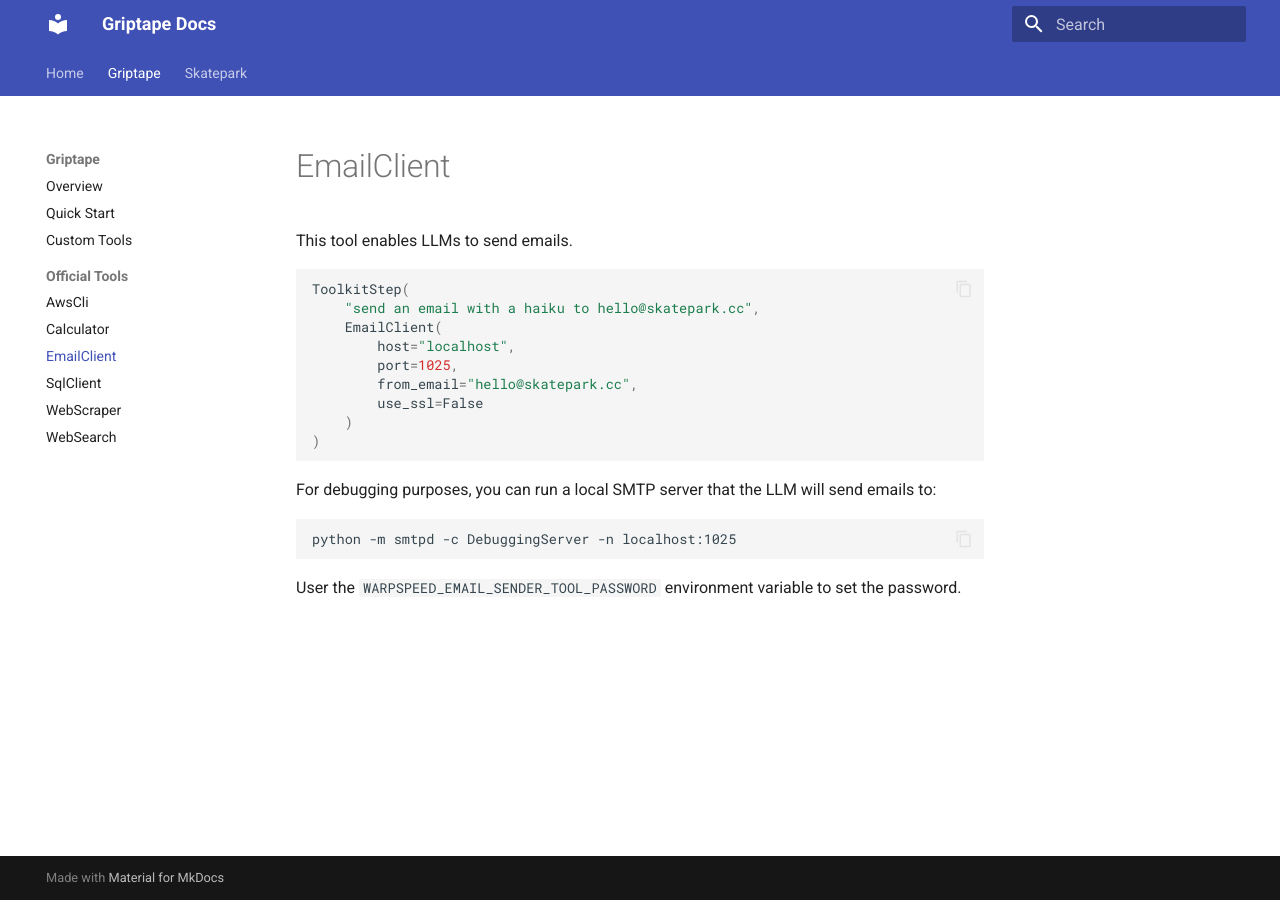
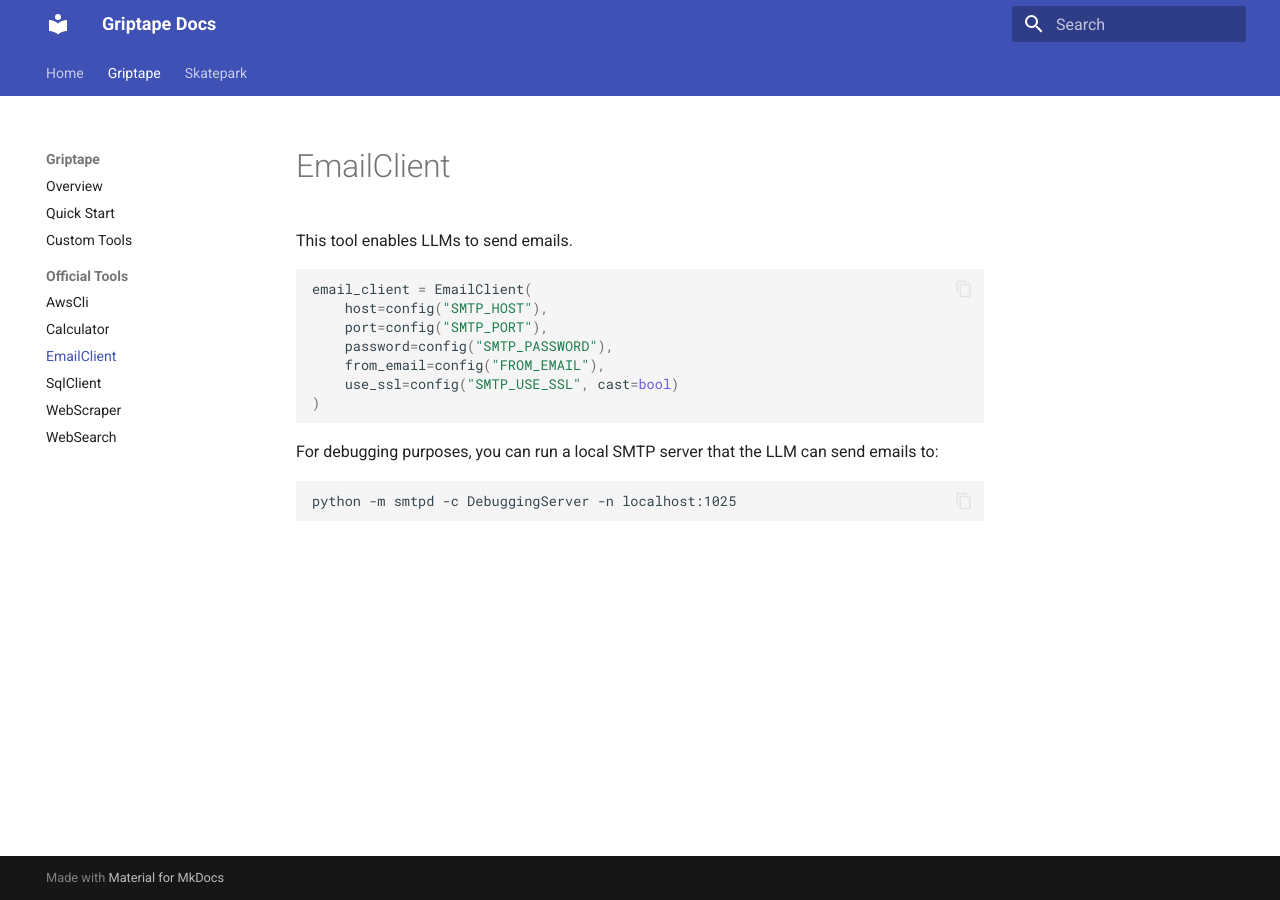
Before and after one commit to griptape-ai/griptape-docs, an MkDocs documentation site: the page built from docs/griptape/tools/official_tools/email_client.md, in a window 1280 px wide. Built offline with MkDocs 1.6.1 and Material for MkDocs 9.7.7, drawn with Linux system fonts in a browser that asks for light colours.

Commit message:
Upadte tool docs

````diff
--- a/docs/griptape/tools/official_tools/email_client.md
+++ b/docs/griptape/tools/official_tools/email_client.md
@@ -3,21 +3,17 @@
 This tool enables LLMs to send emails.
 
 ```python
-ToolkitStep(
-    "send an email with a haiku to hello@skatepark.cc",
-    EmailClient(
-        host="localhost",
-        port=1025,
-        from_email="hello@skatepark.cc",
-        use_ssl=False
-    )
+email_client = EmailClient(
+    host=config("SMTP_HOST"),
+    port=config("SMTP_PORT"),
+    password=config("SMTP_PASSWORD"),
+    from_email=config("FROM_EMAIL"),
+    use_ssl=config("SMTP_USE_SSL", cast=bool)
 )
 ```
 
-For debugging purposes, you can run a local SMTP server that the LLM will send emails to:
+For debugging purposes, you can run a local SMTP server that the LLM can send emails to:
 
 ```shell
 python -m smtpd -c DebuggingServer -n localhost:1025
 ```
-
-User the `WARPSPEED_EMAIL_SENDER_TOOL_PASSWORD` environment variable to set the password.
````
Also changed, not shown: docs/griptape/tools/official_tools/aws_cli.md (+4 -6 lines), docs/griptape/tools/official_tools/calculator.md (+2 -10 lines), docs/griptape/tools/official_tools/sql_client.md (+4 -7 lines), docs/griptape/tools/official_tools/web_scraper.md (+3 -4 lines), docs/griptape/tools/official_tools/web_search.md (+3 -3 lines).
